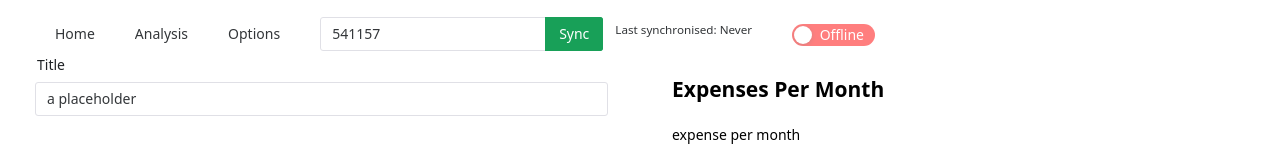
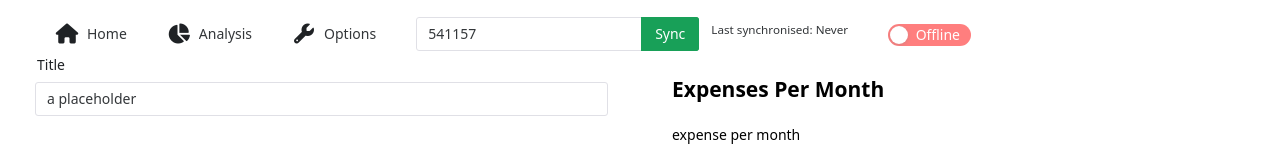
Before and after one commit to njustus/budgeting, a Vue app in the folder app/: page /transactions in a window 1280 px wide. Shown: the top 160 px of the page. Built offline with nearby package versions, Linux system fonts and the light colour scheme; no server answers.

Commit message:
display icons in menubar

```diff
--- a/app/src/components/menubar/menu-bar.vue
+++ b/app/src/components/menubar/menu-bar.vue
@@ -4,19 +4,23 @@ import {h, ref} from 'vue'
 import type {MenuOption} from "naive-ui";
 import SyncButton from '@/components/menubar/sync-button.vue'
 import ConnectionIndicator from '@/components/menubar/connection-indicator.vue'
+import FaIcon from '@/components/fa-icon.vue'
 
 const collapsed = ref(false)
 
 const menuOptions: MenuOption[] = [
   {
     label: () => h(RouterLink, {to: '/transactions', activeClass: 'success'}, () => "Home"),
-    key: 'transactions'
+    key: 'transactions',
+    icon: () => h(FaIcon, {icon: 'home'})
   }, {
     label: () => h(RouterLink, {to: '/analysis', activeClass: 'success'}, () => "Analysis"),
-    key: 'analysis'
+    key: 'analysis',
+    icon: () => h(FaIcon, {icon: 'chart-pie'})
   }, {
     label: () => h(RouterLink, {to: '/options', activeClass: 'success'}, () => "Options"),
-    key: 'options'
+    key: 'options',
+    icon: () => h(FaIcon, {icon: 'wrench'})
   }, {
     label: () => h(SyncButton),
     key: 'sync'
```
